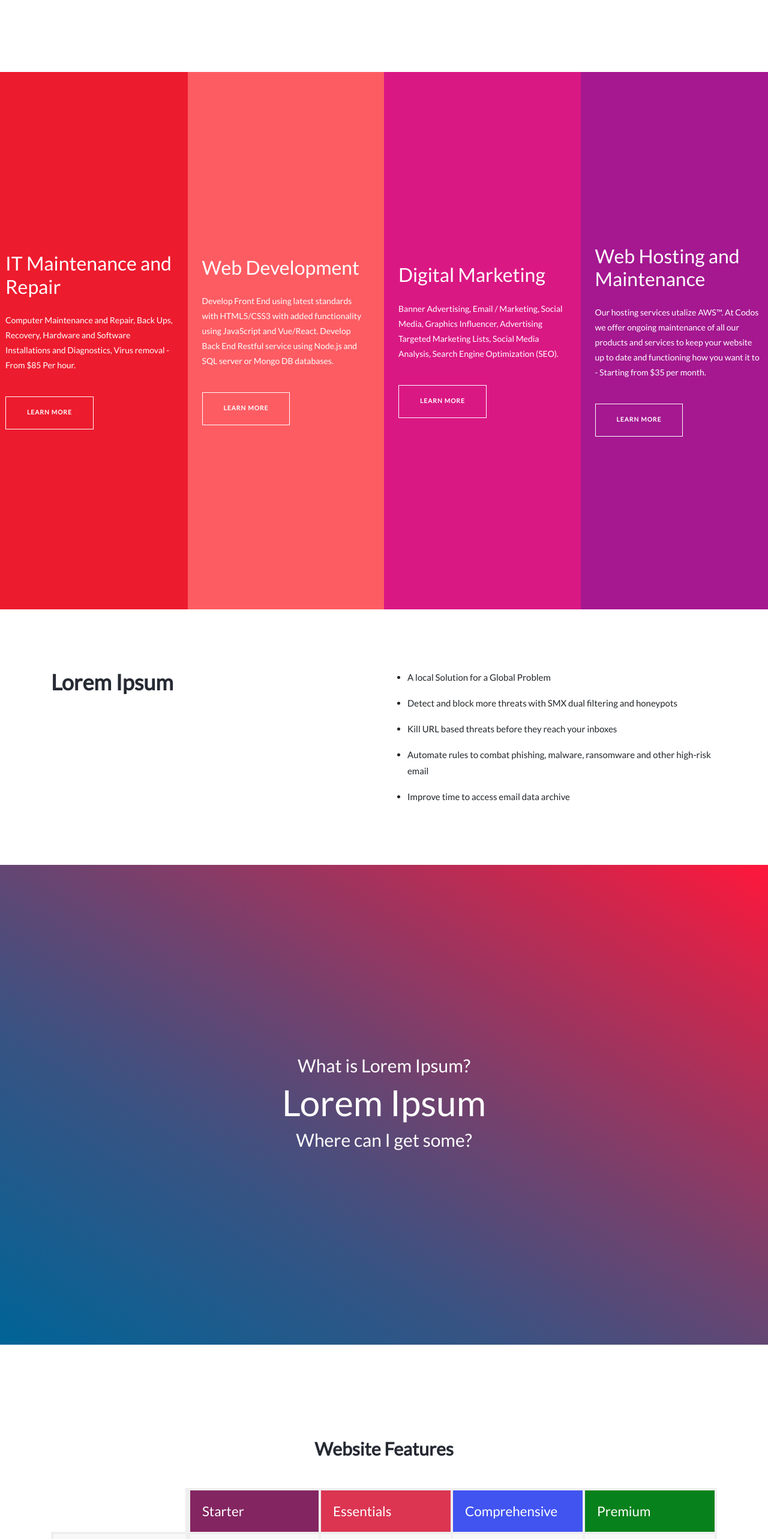
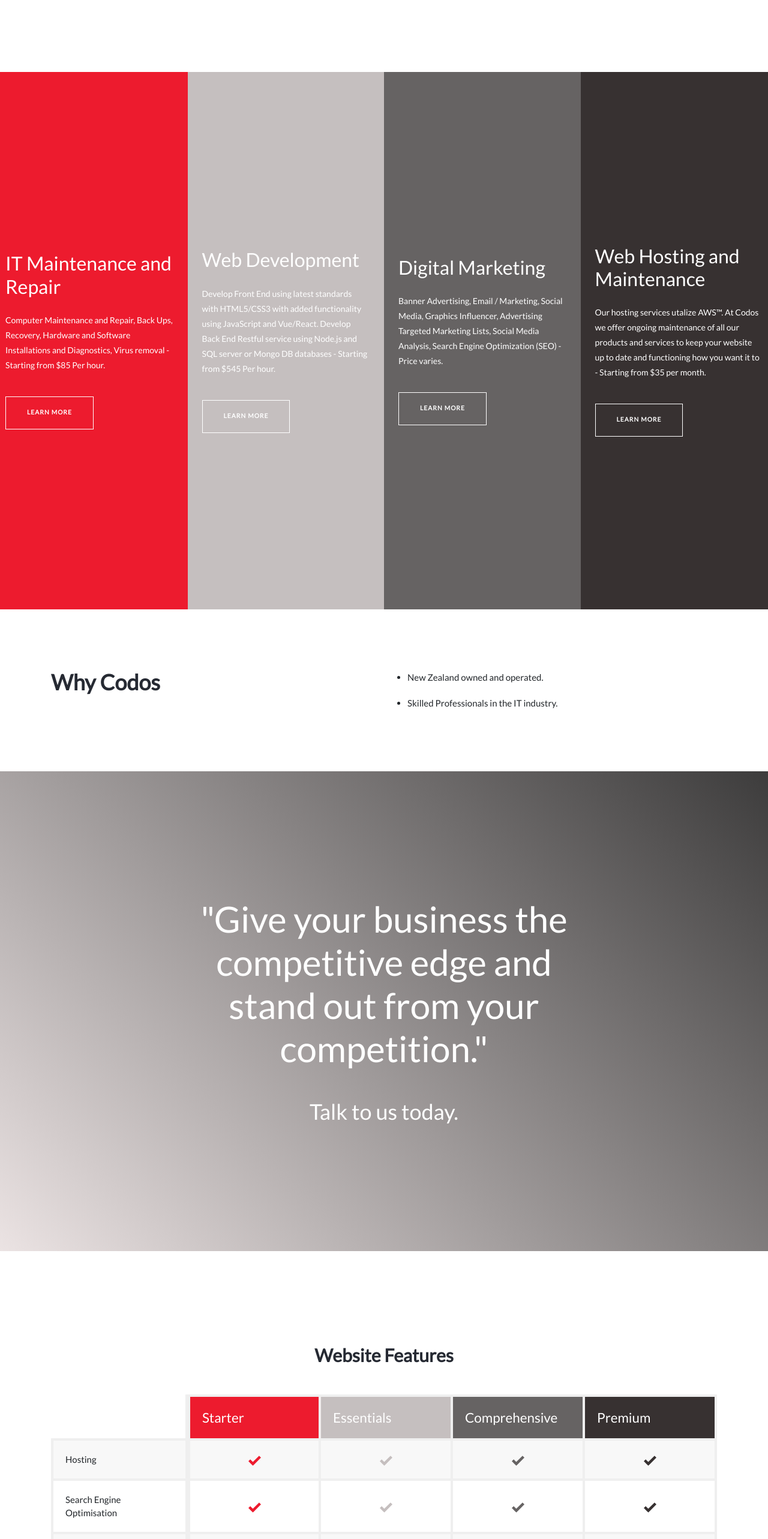
Before and after one commit to dulinnan/codos_react, a React (Create React App) app: page / in a window 1280 px wide. Shown: the part 1480-4046 px from the top of the page at 60% size. Built offline with nearby package versions, Linux system fonts and the light colour scheme; what webfontloader would draw is missing.

Commit message:
:lipstick: Updated style
Updated style

```diff
--- a/src/components/PriceTable.tsx
+++ b/src/components/PriceTable.tsx
@@ -7,7 +7,7 @@
     const {t} = useTranslation("")
 
     const priceTableStyle = {
-        backgroundImage: "linear-gradient(to right top,#006497,60%,#ff173b)",
+        backgroundImage: "linear-gradient(45deg, rgba(235,227,227,1) 0%, rgba(61,60,60,1) 100%)",
         minHeight: "100vh",
         minWeight: "100vw",
         display: "flex",
@@ -24,18 +24,14 @@
                     <div className="row" style={{alignItems: "top"}}>
                         <div className="col-lg-6">
                             <h2>
-                                <b>Lorem Ipsum</b>
+                                <b>Why Codos</b>
                             </h2>
                         </div>
                         <div className="col-lg-6 col-md-12 text-left rich-text">
                             <ul>
-                                <li>A local Solution for a Global Problem</li>
-                                <li>Detect and block more threats with SMX dual filtering and honeypots</li>
-                                <li>Kill URL based threats before they reach your inboxes</li>
-                                <li>
-                                    Automate rules to combat phishing, malware, ransomware and other high-risk email
-                                </li>
-                                <li>Improve time to access email data archive</li>
+                                <li>New Zealand owned and operated. </li>
+                                <li>Skilled Professionals in the IT industry.</li>
+
                             </ul>
                         </div>
                     </div>
@@ -43,9 +39,14 @@
             </section>
             <section className="section" style={priceTableStyle}>
                 <div className="text-center">
-                    <h3 className="text-white">What is Lorem Ipsum?</h3>
-                    <h1 className="my-2 text-white">Lorem Ipsum</h1>
-                    <h3 className="text-white">Where can I get some?</h3>
+                    <div className="row justify-content-center">
+                        <div className="col-lg-6">
+                            <h1 className="mt-2 mb-5 text-white">
+                                "Give your business the competitive edge and stand out from your competition."
+                            </h1>
+                            <h2 className="my-2 text-white">Talk to us today.</h2>
+                        </div>
+                    </div>
                 </div>
             </section>
         </>
--- a/src/components/Service.tsx
+++ b/src/components/Service.tsx
@@ -48,7 +48,7 @@
                                     <div style={{minHeight: "100px"}}>
                                         <p style={{color: "#FFFFFF"}}>
                                             Computer Maintenance and Repair, Back Ups, Recovery, Hardware and Software
-                                            Installations and Diagnostics, Virus removal - From $85 Per hour.
+                                            Installations and Diagnostics, Virus removal - Starting from $85 Per hour.
                                         </p>
                                     </div>
                                     <Link to="/service/it-maintenance-and-repair" className="btn">
@@ -65,7 +65,7 @@
                                         <p style={{color: "#FFFFFF"}}>
                                             Develop Front End using latest standards with HTML5/CSS3 with added
                                             functionality using JavaScript and Vue/React. Develop Back End Restful
-                                            service using Node.js and SQL server or Mongo DB databases.
+                                            service using Node.js and SQL server or Mongo DB databases - Starting from $545 Per hour.
                                         </p>
                                     </div>
                                     <Link to="/service/web-development" className="btn">
@@ -82,7 +82,7 @@
                                         <p style={{color: "#FFFFFF"}}>
                                             Banner Advertising, Email / Marketing, Social Media, Graphics Influencer,
                                             Advertising Targeted Marketing Lists, Social Media Analysis, Search Engine
-                                            Optimization (SEO).
+                                            Optimization (SEO) - Price varies.
                                         </p>
                                     </div>
                                     <Link to="/service/digital-marketing" className="btn">
--- a/src/pages/App.tsx
+++ b/src/pages/App.tsx
@@ -5,7 +5,6 @@
 import Layout from "../layouts/layout"
 import Service from "../components/Service"
 import Banner from "../components/Banner"
-import Terminal from "../components/Terminal"
 import Contact from "../components/Contacts"
 import FMA from "../components/FMA"
 import PriceTable from "../components/PriceTable"
--- a/src/styles/featureTable.css
+++ b/src/styles/featureTable.css
@@ -15,7 +15,7 @@
 .featured-table-block table td,
 .featured-table-block table th {
     border: 4px solid #efefef;
-    background: #07811b;
+    background: #373131;
     padding: 12px;
     vertical-align: middle;
 }
@@ -58,34 +58,34 @@
 }
 
 .featured-table-block table th:nth-child(4n + 2) {
-    background: #832561;
+    background: #ed1b2e;
 }
 .featured-table-block table th:nth-child(4n + 2) svg {
-    fill: #832561;
+    fill: #ed1b2e;
 }
 .featured-table-block table th:nth-child(4n + 3) {
-    background: #db3552;
+    background: #c5bfbf;
 }
 .featured-table-block table th:nth-child(4n + 3) svg {
-    fill: #db3552;
+    fill: #c5bfbf;
 }
 .featured-table-block table th:nth-child(4n + 4) {
-    background: #4154f0;
+    background: #666363;
 }
 .featured-table-block table th:nth-child(4n + 4) svg {
-    fill: #4154f0;
+    fill: #666363;
 }
 .featured-table-block table td:nth-child(4n + 1) svg {
-    fill: #07811b;
+    fill: #373131;
 }
 .featured-table-block table td:nth-child(4n + 2) svg {
-    fill: #832561;
+    fill: #ed1b2e;
 }
 .featured-table-block table td:nth-child(4n + 3) svg {
-    fill: #db3552;
+    fill: #c5bfbf;
 }
 .featured-table-block table td:nth-child(4n + 4) svg {
-    fill: #4154f0;
+    fill: #666363;
 }
 
 .featured-table-block table td {
--- a/src/styles/service.css
+++ b/src/styles/service.css
@@ -114,13 +114,13 @@
     background: #ed1b2e;
 }
 .column-content-block .column-content-wrapper > :nth-child(2) {
-    background: #fd5c63;
+    background: #c5bfbf;
 }
 .column-content-block .column-content-wrapper > :nth-child(3) {
-    background: #da1884;
+    background: #666363;
 }
 .column-content-block .column-content-wrapper > :nth-child(4) {
-    background: #a51890;
+    background: #373131;
 }
 .column-content-block .rich-text {
     line-height: 1.7;
```
Also changed, not shown: src/components/Terminal.tsx (deleted, +0 -43 lines).
